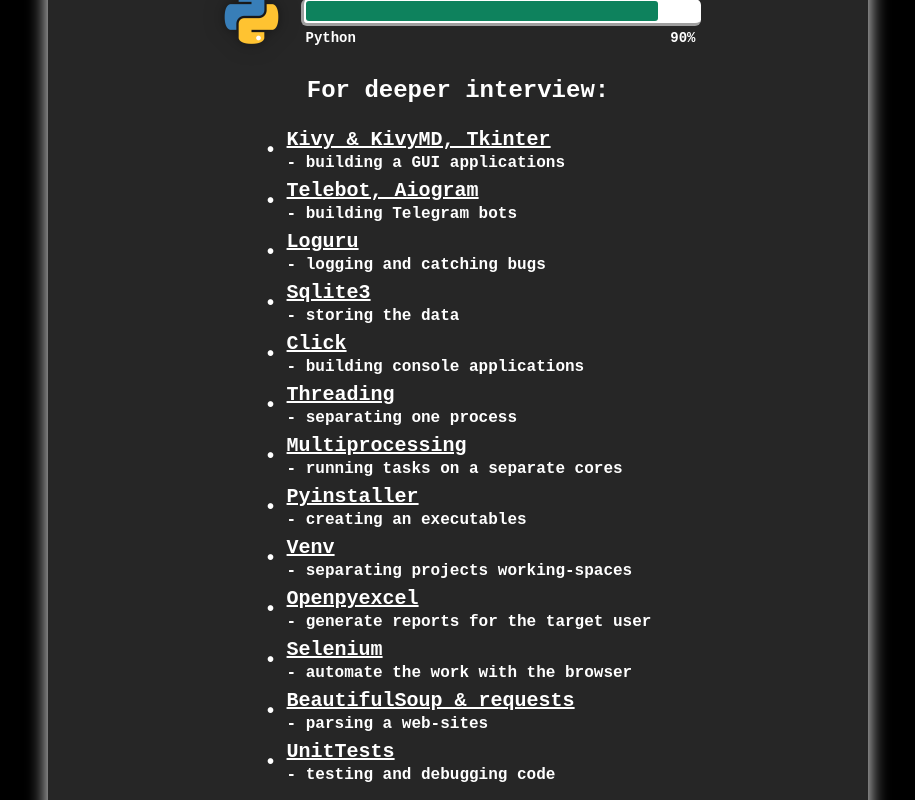
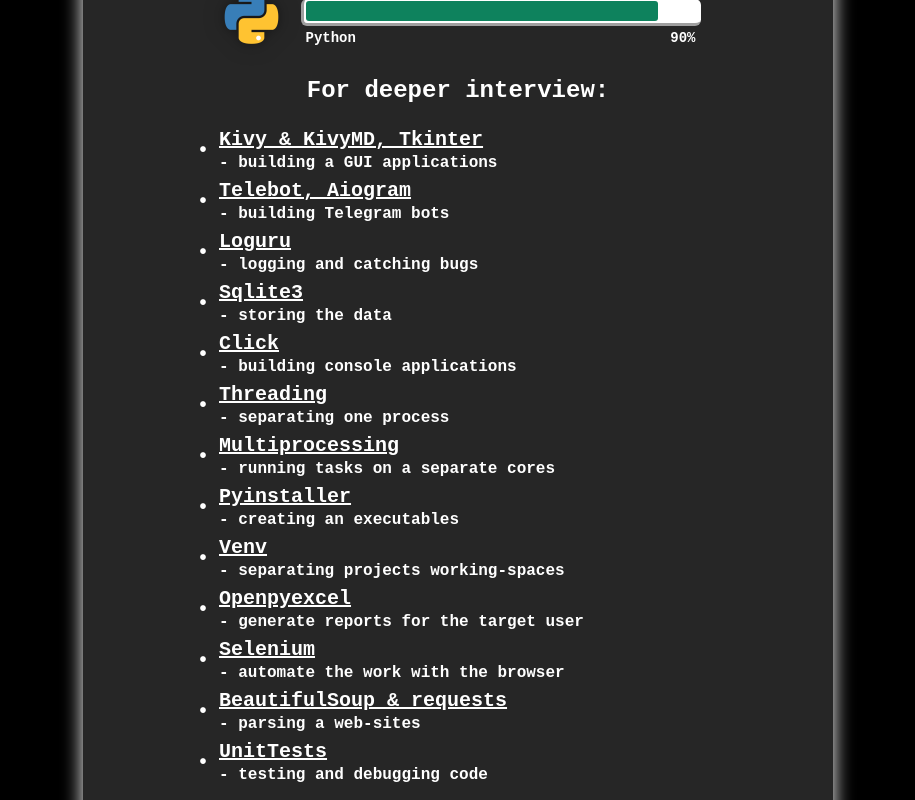
Before and after one commit to danil09234/cv, a React (Create React App) app: page / in a window 1280 px wide. Shown: the part 920-1720 px from the top of the page, without its empty margins (182-1097 px from the left). Built offline with nearby package versions, Linux system fonts and the light colour scheme.

Commit message:
Change adaptive cards width

```diff
--- a/src/components/LanguagesCard.module.css
+++ b/src/components/LanguagesCard.module.css
@@ -9,6 +9,7 @@
     background: #1E1E1E;
     box-shadow: 0 0 20px #1E1E1E;
     border-radius: 90px;
+    flex-wrap: wrap;
 }
 
 .column {
@@ -27,7 +28,7 @@
     padding: 0;
     gap: 10px;
 
-    width: 333px;
+    /*width: 333px;*/
     height: 140px;
 }
 
@@ -114,3 +115,9 @@
 
     color: #FFFFFF;
 }
+
+@media only screen and (max-width: 1440px) {
+    .card {
+        width: 350px;
+    }
+}
--- a/src/components/SkillsCard.module.css
+++ b/src/components/SkillsCard.module.css
@@ -8,9 +8,6 @@ p {
     align-items: center;
     padding: 100px;
     gap: 150px;
-
-    /*width: 1507px;*/
-    /*height: 1067px;*/
 
     background: #262626;
     box-shadow: 0 0 20px #FFFFFF;
@@ -37,7 +34,7 @@ p {
 
 @media only screen and (max-width: 1440px) {
     .card {
-        width: 620px;
+        width: 550px;
     }
 }
 
@@ -252,14 +249,12 @@ p {
 }
 
 .listItemTitle {
-    width: 100%;
-
     font-family: 'Source Code Pro', monospace;
     font-style: normal;
     font-weight: 700;
     font-size: 20px;
     line-height: 100%;
-    white-space: nowrap;
+    /*white-space: nowrap;*/
     /* identical to box height, or 20px */
 
     display: flex;
@@ -267,6 +262,8 @@ p {
     text-decoration-line: underline;
 
     color: #FFFFFF;
+
+    width: 500px;
 }
 
 .listItemDescription {
```
